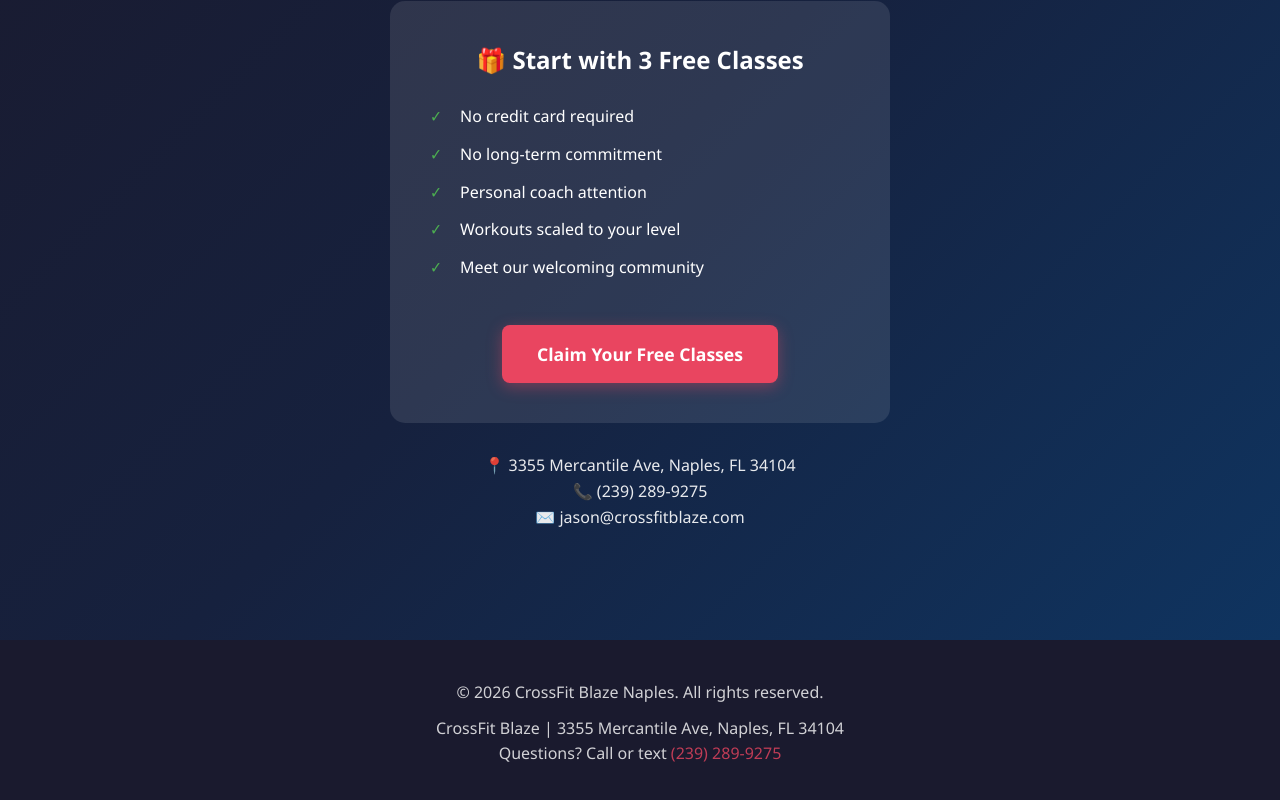
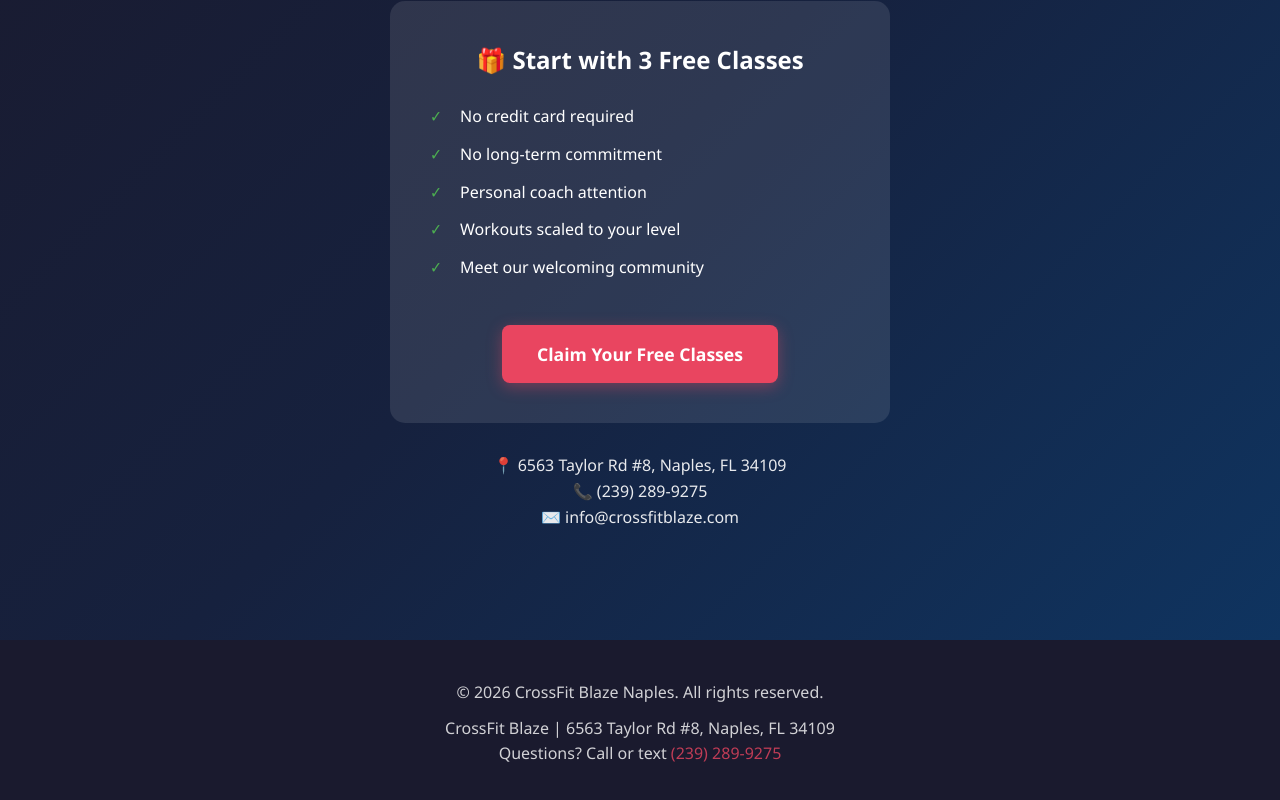
Before and after one commit to Blazefit/dashboard, a plain HTML site: page seniors.html in a window 1280 px wide. Shown: the part 4948-5748 px from the top of the page. Drawn offline with Linux system fonts and the light colour scheme.

Commit message:
Update contact info to match crossfitblaze.com website

```diff
--- a/seniors.html
+++ b/seniors.html
@@ -643,7 +643,7 @@
                 <div class="faq-item">
                     <div class="faq-question">How do I get started?</div>
                     <div class="faq-answer">
-                        <p>Easy! Click the button below to claim your 3 free classes, or call/text us at (239) 289-9275. You can also email jason@crossfitblaze.com with any questions. We'll get you scheduled for your first class and make sure you feel welcome from the moment you walk in.</p>
+                        <p>Easy! Click the button below to claim your 3 free classes, or call/text us at (239) 289-9275. You can also email info@crossfitblaze.com with any questions. We'll get you scheduled for your first class and make sure you feel welcome from the moment you walk in.</p>
                     </div>
                 </div>
             </div>
@@ -681,9 +681,9 @@
             </div>
 
             <p style="margin-top: 30px; font-size: 1em;">
-                📍 3355 Mercantile Ave, Naples, FL 34104<br>
+                📍 6563 Taylor Rd #8, Naples, FL 34109<br>
                 📞 (239) 289-9275<br>
-                ✉️ jason@crossfitblaze.com
+                ✉️ info@crossfitblaze.com
             </p>
         </div>
     </section>
@@ -692,7 +692,7 @@
     <footer class="footer">
         <div class="container">
             <p>© 2026 CrossFit Blaze Naples. All rights reserved.</p>
-            <p>CrossFit Blaze | 3355 Mercantile Ave, Naples, FL 34104<br>Questions? Call or text <a href="tel:239-289-9275">(239) 289-9275</a></p>
+            <p>CrossFit Blaze | 6563 Taylor Rd #8, Naples, FL 34109<br>Questions? Call or text <a href="tel:239-260-5242">(239) 289-9275</a></p>
         </div>
     </footer>
 
```
